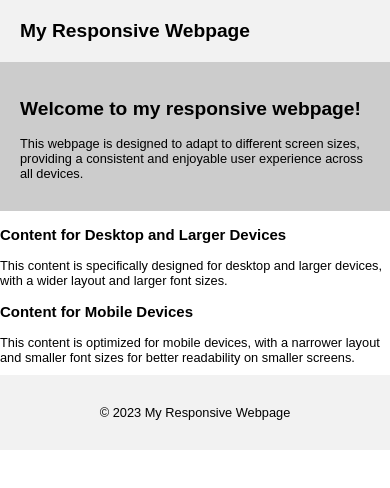
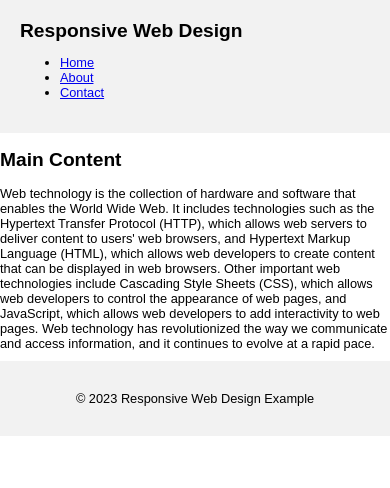
Before and after one commit to christianr01/CSS-Exercises, a plain HTML site: page ResponsiveDesignWithMediaQueries/index.html in a window 390 px wide. Drawn offline with Linux system fonts and the light colour scheme.

Commit message:
ResponsiveDesignWithMediaQueries index html

```diff
--- a/ResponsiveDesignWithMediaQueries/index.html
+++ b/ResponsiveDesignWithMediaQueries/index.html
@@ -8,28 +8,23 @@
 </head>
 <body>
     <header>
-        <h1>My Responsive Webpage</h1>
+        <h1>Responsive Web Design</h1>
+        <nav>
+            <ul>
+                <li><a href="#">Home</a></li>
+                <li><a href="#">About</a></li>
+                <li><a href="#">Contact</a></li>
+            </ul>
+        </nav>
     </header>
-
     <main>
-        <section class="hero">
-            <h2>Welcome to my responsive webpage!</h2>
-            <p>This webpage is designed to adapt to different screen sizes, providing a consistent and enjoyable user experience across all devices.</p>
-        </section>
-
-        <section class="content">
-            <h3>Content for Desktop and Larger Devices</h3>
-            <p>This content is specifically designed for desktop and larger devices, with a wider layout and larger font sizes.</p>
-        </section>
-
-        <section class="content">
-            <h3>Content for Mobile Devices</h3>
-            <p>This content is optimized for mobile devices, with a narrower layout and smaller font sizes for better readability on smaller screens.</p>
+        <section>
+            <h2>Main Content</h2>
+            <p>Web technology is the collection of hardware and software that enables the World Wide Web. It includes technologies such as the Hypertext Transfer Protocol (HTTP), which allows web servers to deliver content to users' web browsers, and Hypertext Markup Language (HTML), which allows web developers to create content that can be displayed in web browsers. Other important web technologies include Cascading Style Sheets (CSS), which allows web developers to control the appearance of web pages, and JavaScript, which allows web developers to add interactivity to web pages. Web technology has revolutionized the way we communicate and access information, and it continues to evolve at a rapid pace.</p>
         </section>
     </main>
-
     <footer>
-        <p>&copy; 2023 My Responsive Webpage</p>
+        <p>&copy; 2023 Responsive Web Design Example</p>
     </footer>
 </body>
 </html>
```
